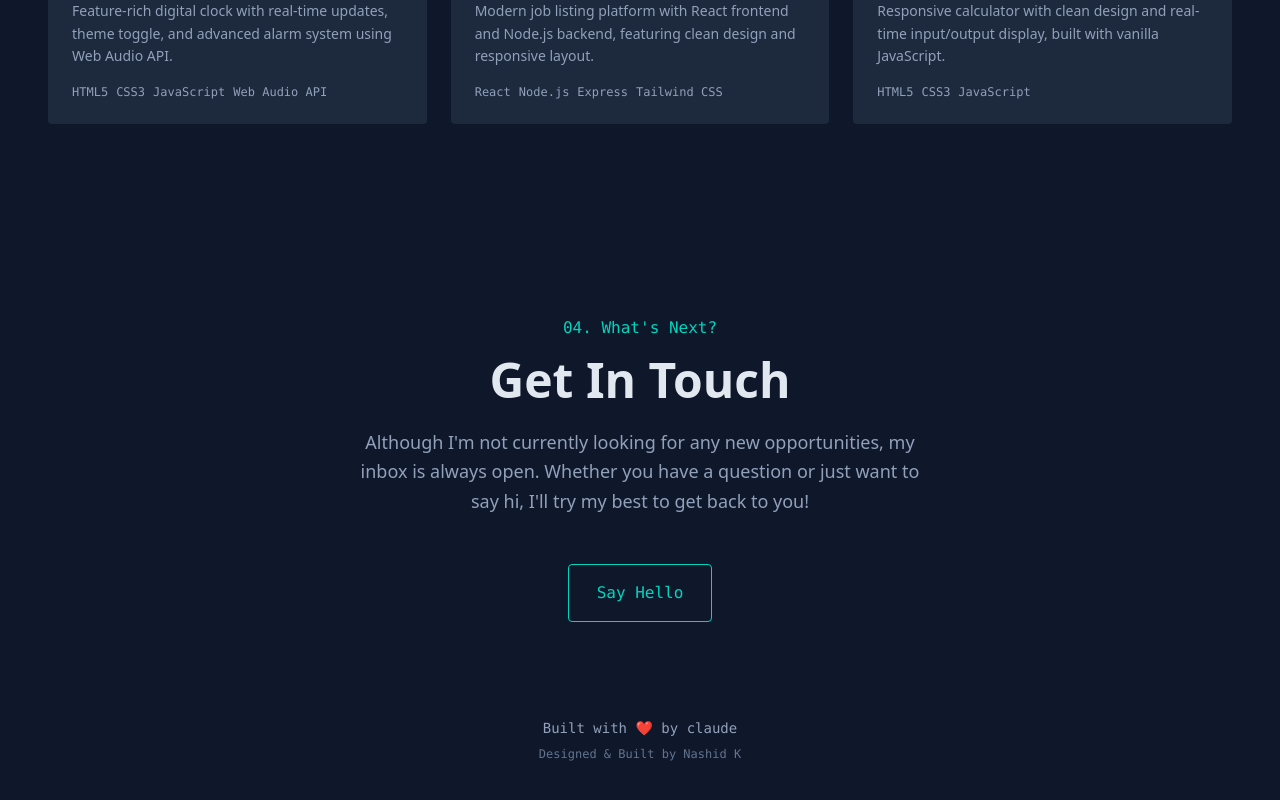
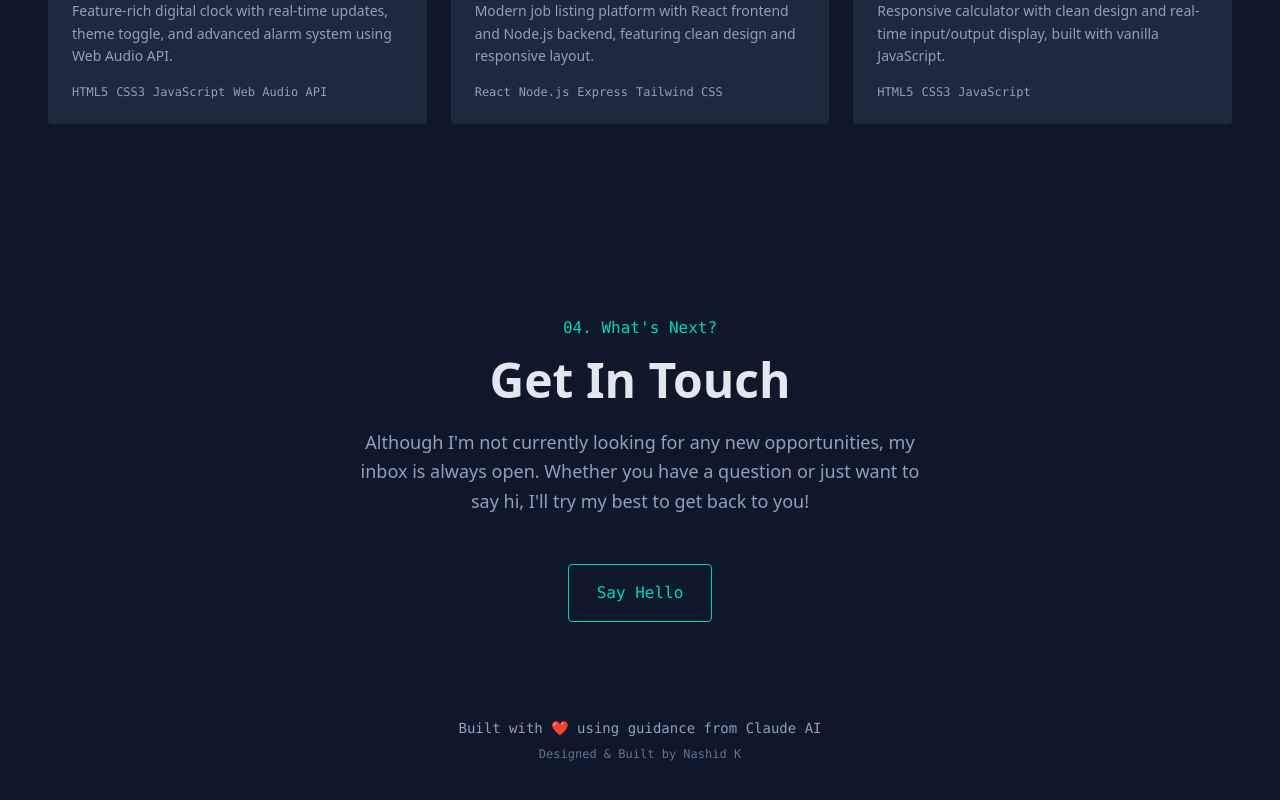
Before and after one commit to Nashid-k/Portfolio_V2, a React (Vite) app: page / in a window 1280 px wide. Shown: the part 4460-5260 px from the top of the page. Built offline with nearby package versions, Linux system fonts and the light colour scheme.

Commit message:
fix : credits

```diff
--- a/src/App.jsx
+++ b/src/App.jsx
@@ -918,12 +918,13 @@ export default function Portfolio() {
           </div>
 
           <p className="text-slate-400 font-mono text-sm">
-            Built with ❤️ by claude
+            Built with ❤️ using guidance from Claude AI
           </p>
 
           <p className="text-slate-500 font-mono text-xs mt-2">
             Designed & Built by Nashid K
           </p>
+
         </motion.div>
       </footer>
     </div>
```
